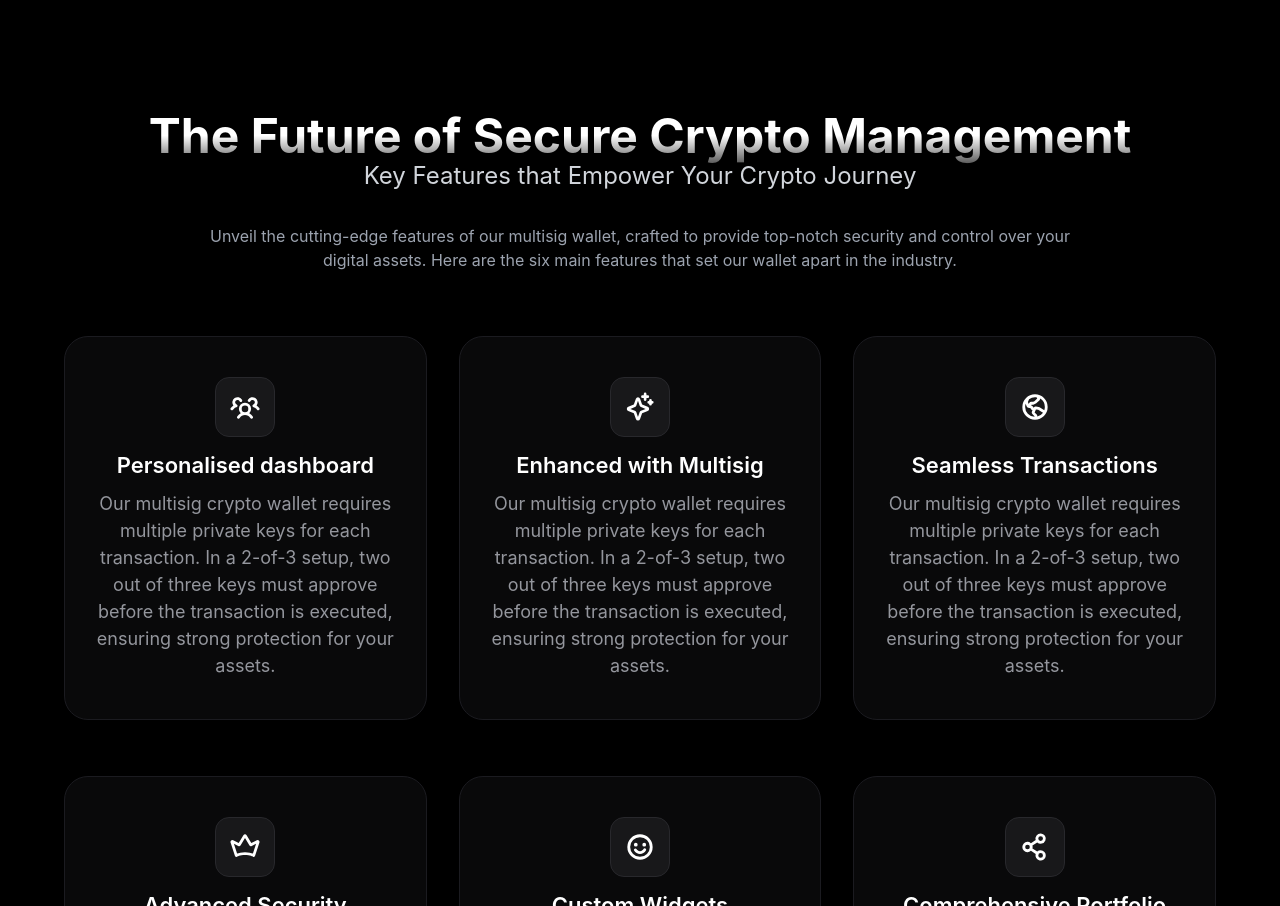
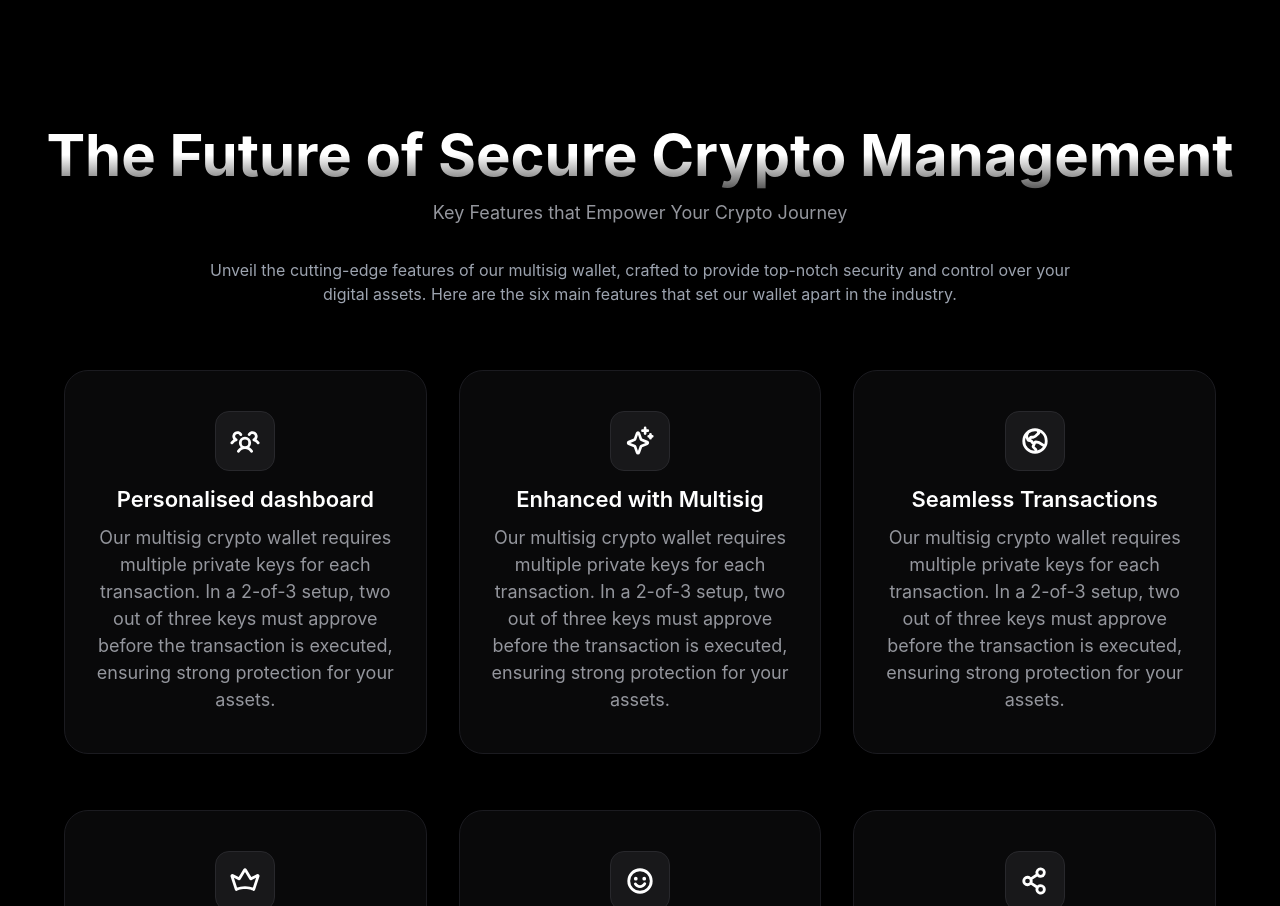
Before and after one commit to phoenix1004-dev/trust, a React (Create React App) app: page / in a window 1280 px wide. Shown: the part 4142-5048 px from the top of the page. Built offline with nearby package versions, Linux system fonts and the light colour scheme.

Commit message:
fix font

```diff
--- a/src/containers/Home/Future.tsx
+++ b/src/containers/Home/Future.tsx
@@ -1,16 +1,17 @@
 import FutureCard from "../../components/Cards/Home/Future";
+import { HeaderText, NormalText } from "../../components/common/Text";
 import { FUTURE_ITEMS } from "../../constants/Items";
 import { FUTURE_DATA } from "../../types";
 
 const HomeFuture = () => {
   return (
     <section className="w-full mt-8 px-4 text-gray-800 bg-full-screen-shadow bg-no-repeat text-center py-16">
-      <h1 className="text-5xl font-bold text-white mb-4 white-text-shadow">
+      <HeaderText className="mb-4 white-text-shadow">
         The Future of Secure Crypto Management
-      </h1>
-      <h2 className="text-2xl text-gray-300 mb-8">
+      </HeaderText>
+      <NormalText className="mb-8">
         Key Features that Empower Your Crypto Journey
-      </h2>
+      </NormalText>
       <p className="text-gray-400 max-w-4xl mx-auto mb-16">
         Unveil the cutting-edge features of our multisig wallet, crafted to
         provide top-notch security and control over your digital assets. Here
```
